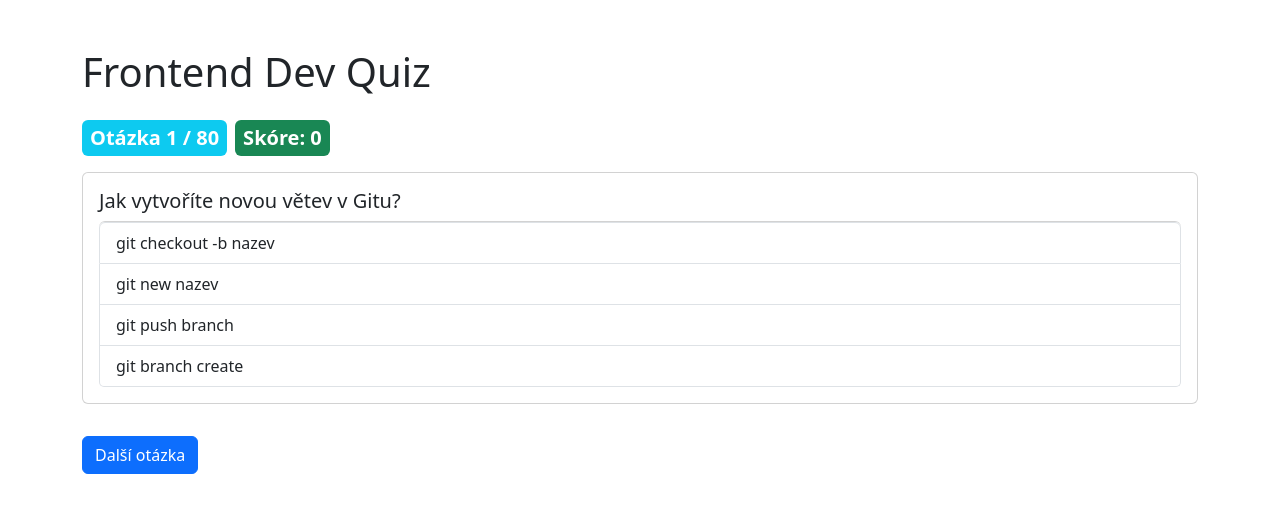
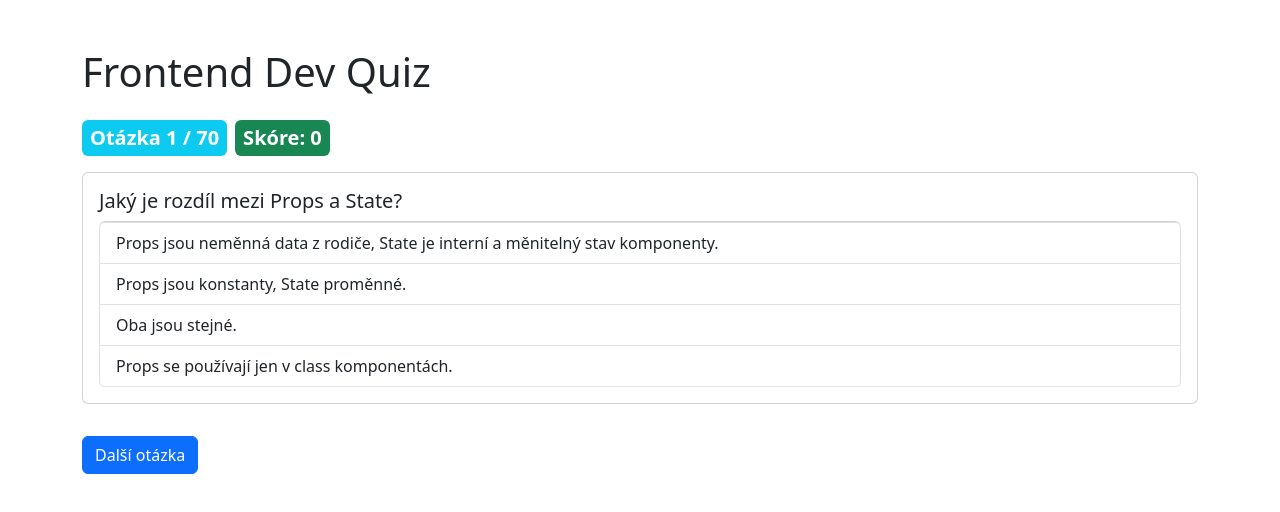
Before and after one commit to lukaskourilcz/vue-tutorials, a Vue app in the folder quiz-app/: page / in a window 1280 px wide. Shown: the top 512 px of the page. Built offline with nearby package versions, Linux system fonts and the light colour scheme.

Commit message:
questions reduced

```diff
--- a/quiz-app/src/App.vue
+++ b/quiz-app/src/App.vue
@@ -109,8 +109,7 @@ const questions = ref(
         "const je jen pro čísla.",
       ],
       correct: 0,
-      explanation:
-        "Používej let a const. var je hoistovaný a má širší scope.",
+      explanation: "Používej let a const. var je hoistovaný a má širší scope.",
     },
     {
       id: 9,
@@ -229,18 +228,6 @@ const questions = ref(
         "React drží Virtual DOM a efektivně synchronizuje změny se skutečným DOMem.",
     },
     {
-      id: 18,
-      text: "Kdy byste použili React.Fragment?",
-      options: [
-        "K seskupení elementů bez extra wrapperu v DOM.",
-        "K vytvoření JSON.",
-        "K inicializaci hooku.",
-        "K vytvoření Redux store.",
-      ],
-      correct: 0,
-      explanation: "<Fragment> nebo <> seskupuje JSX bez dalšího DOM uzlu.",
-    },
-    {
       id: 19,
       text: "Co je controlled komponenta?",
       options: [
@@ -353,8 +340,7 @@ const questions = ref(
         "Hook.",
       ],
       correct: 0,
-      explanation:
-        "HOC = pattern pro znovupoužitelnost logiky komponent.",
+      explanation: "HOC = pattern pro znovupoužitelnost logiky komponent.",
     },
     {
       id: 28,
@@ -392,8 +378,7 @@ const questions = ref(
         "Používá useEffect.",
       ],
       correct: 0,
-      explanation:
-        "Error boundary je class komponenta s componentDidCatch.",
+      explanation: "Error boundary je class komponenta s componentDidCatch.",
     },
     {
       id: 31,
@@ -406,19 +391,6 @@ const questions = ref(
       ],
       correct: 0,
       explanation: "Key musí být unikátní v seznamu prvků.",
-    },
-    {
-      id: 32,
-      text: "Jaký je rozdíl mezi useLayoutEffect a useEffect?",
-      options: [
-        "useLayoutEffect běží synchronně před vykreslením, useEffect po vykreslení.",
-        "Jsou stejné.",
-        "useEffect funguje jen na serveru.",
-        "useLayoutEffect je jen pro Next.js.",
-      ],
-      correct: 0,
-      explanation:
-        "useLayoutEffect umožňuje synchronní běh efektů před paintem.",
     },
 
     // === Next.js & Node.js ===
@@ -547,8 +519,7 @@ const questions = ref(
         "React hook.",
       ],
       correct: 0,
-      explanation:
-        "Redux umožňuje spravovat globální stav a akce v aplikaci.",
+      explanation: "Redux umožňuje spravovat globální stav a akce v aplikaci.",
     },
     {
       id: 43,
@@ -587,30 +558,6 @@ const questions = ref(
       explanation: "SPA (Single Page App) vs. MPA (Multi Page App).",
     },
     {
-      id: 46,
-      text: "Kdy použít useImperativeHandle?",
-      options: [
-        "Pro forwardRef a ovládání dětské komponenty z rodiče.",
-        "Pro Redux.",
-        "Pro fetch.",
-        "Pro animace.",
-      ],
-      correct: 0,
-      explanation: "Používá se s forwardRef pro kontrolu exponovaného API.",
-    },
-    {
-      id: 47,
-      text: "Co je suspense for data fetching?",
-      options: [
-        "Experimentální API pro práci s asynchronními daty v Reactu.",
-        "Redux knihovna.",
-        "CSS knihovna.",
-        "Hook.",
-      ],
-      correct: 0,
-      explanation: "React plánuje Suspense i pro data fetching.",
-    },
-    {
       id: 48,
       text: "K čemu slouží hook useTransition?",
       options: [
@@ -623,43 +570,7 @@ const questions = ref(
       explanation:
         "useTransition je hook pro concurrent rendering a prioritizaci.",
     },
-    {
-      id: 49,
-      text: "Co je batching v Reactu?",
-      options: [
-        "React slučuje více setState volání do jednoho renderu.",
-        "Kompilace CSS.",
-        "Git commit.",
-        "Lazy loading.",
-      ],
-      correct: 0,
-      explanation:
-        "Batching = optimalizace Reactu, aby více setState spustilo jen jeden re-render.",
-    },
-    {
-      id: 50,
-      text: "Jak funguje PureComponent?",
-      options: [
-        "Je class komponenta, která implementuje shallow porovnání props/state.",
-        "Je hook.",
-        "Je JSON metoda.",
-        "Je Git metoda.",
-      ],
-      correct: 0,
-      explanation: "PureComponent optimalizuje class komponenty.",
-    },
-    {
-      id: 51,
-      text: "Co je reconciliation v Reactu?",
-      options: [
-        "Proces porovnávání Virtual DOM s reálným DOM.",
-        "Proces fetchování dat.",
-        "Git merging.",
-        "CSS rendering.",
-      ],
-      correct: 0,
-      explanation: "React porovnává Virtual DOM a minimalizuje změny v DOM.",
-    },
+
     {
       id: 52,
       text: "K čemu slouží hook useId?",
@@ -670,8 +581,7 @@ const questions = ref(
         "Generuje JSON.",
       ],
       correct: 0,
-      explanation:
-        "useId generuje stabilní ID pro HTML atributy (např. aria).",
+      explanation: "useId generuje stabilní ID pro HTML atributy (např. aria).",
     },
     {
       id: 53,
@@ -743,8 +653,7 @@ const questions = ref(
         "Obsahuje CSS.",
       ],
       correct: 0,
-      explanation:
-        "package.json = metadata projektu a seznam závislostí.",
+      explanation: "package.json = metadata projektu a seznam závislostí.",
     },
     {
       id: 59,
@@ -785,27 +694,9 @@ const questions = ref(
     {
       id: 62,
       text: "Jak spustíte dev server v Next.js?",
-      options: [
-        "npm run dev",
-        "node server.js",
-        "git start",
-        "next build",
-      ],
+      options: ["npm run dev", "node server.js", "git start", "next build"],
       correct: 0,
       explanation: "npm run dev spustí vývojový server.",
-    },
-    {
-      id: 63,
-      text: "Co dělá ReactDOM.createRoot?",
-      options: [
-        "Vytváří root pro React 18 concurrent rendering.",
-        "Spouští CSS.",
-        "Načítá JSON.",
-        "Přidává Redux.",
-      ],
-      correct: 0,
-      explanation:
-        "ReactDOM.createRoot = nový root API pro React 18.",
     },
     {
       id: 64,
@@ -817,8 +708,7 @@ const questions = ref(
         "named funguje jen v Node.js.",
       ],
       correct: 0,
-      explanation:
-        "Export default je jeden, named exporty mohou být více.",
+      explanation: "Export default je jeden, named exporty mohou být více.",
     },
     {
       id: 65,
@@ -844,19 +734,7 @@ const questions = ref(
       correct: 0,
       explanation: "filter vrací subset pole.",
     },
-    {
-      id: 67,
-      text: "Co je shallow copy?",
-      options: [
-        "Kopie objektu, která kopíruje reference vnořených objektů.",
-        "Plná hluboká kopie.",
-        "Git metoda.",
-        "React hook.",
-      ],
-      correct: 0,
-      explanation:
-        "Shallow copy kopíruje jen první úroveň objektu.",
-    },
+
     {
       id: 68,
       text: "Co dělá spread operator (...) ?",
@@ -867,8 +745,7 @@ const questions = ref(
         "Spustí Git.",
       ],
       correct: 0,
-      explanation:
-        "Spread (...) rozloží pole/objekt.",
+      explanation: "Spread (...) rozloží pole/objekt.",
     },
     {
       id: 69,
@@ -880,8 +757,7 @@ const questions = ref(
         "Redux metoda.",
       ],
       correct: 0,
-      explanation:
-        "Destrukturalizace = let {x, y} = obj.",
+      explanation: "Destrukturalizace = let {x, y} = obj.",
     },
     {
       id: 70,
@@ -905,8 +781,7 @@ const questions = ref(
         "Redux chaining.",
       ],
       correct: 0,
-      explanation:
-        "Promise chaining = sekvenční zpracování async kroků.",
+      explanation: "Promise chaining = sekvenční zpracování async kroků.",
     },
     {
       id: 72,
@@ -930,8 +805,7 @@ const questions = ref(
         "Spouští CSS.",
       ],
       correct: 0,
-      explanation:
-        "await čeká na promise a vrátí hodnotu.",
+      explanation: "await čeká na promise a vrátí hodnotu.",
     },
     {
       id: 74,
@@ -943,8 +817,7 @@ const questions = ref(
         "Git branch.",
       ],
       correct: 0,
-      explanation:
-        "Modul = oddělený kus kódu exportovaný/importovaný.",
+      explanation: "Modul = oddělený kus kódu exportovaný/importovaný.",
     },
     {
       id: 75,
@@ -968,8 +841,7 @@ const questions = ref(
         "Uloží JSON.",
       ],
       correct: 0,
-      explanation:
-        "npx create-next-app scaffolduje nový Next.js projekt.",
+      explanation: "npx create-next-app scaffolduje nový Next.js projekt.",
     },
     {
       id: 77,
@@ -993,21 +865,7 @@ const questions = ref(
         "CSS animace.",
       ],
       correct: 0,
-      explanation:
-        "Hot reloading zrychluje vývoj.",
-    },
-    {
-      id: 79,
-      text: "Co je shadow DOM?",
-      options: [
-        "Izolovaný DOM strom pro web components.",
-        "React hook.",
-        "Node.js modul.",
-        "Git branch.",
-      ],
-      correct: 0,
-      explanation:
-        "Shadow DOM izoluje styly a logiku v komponentách.",
+      explanation: "Hot reloading zrychluje vývoj.",
     },
     {
       id: 80,
@@ -1019,13 +877,10 @@ const questions = ref(
         "Redux error.",
       ],
       correct: 0,
-      explanation:
-        "Hydration error = nesoulad mezi SSR a klientem.",
+      explanation: "Hydration error = nesoulad mezi SSR a klientem.",
     },
   ])
 );
-
-
 
 const currentIndex = ref(0);
 const score = ref(0);
```
